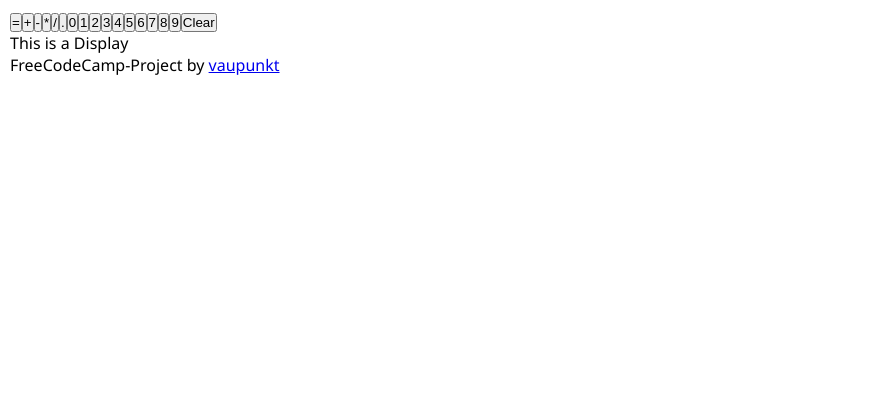
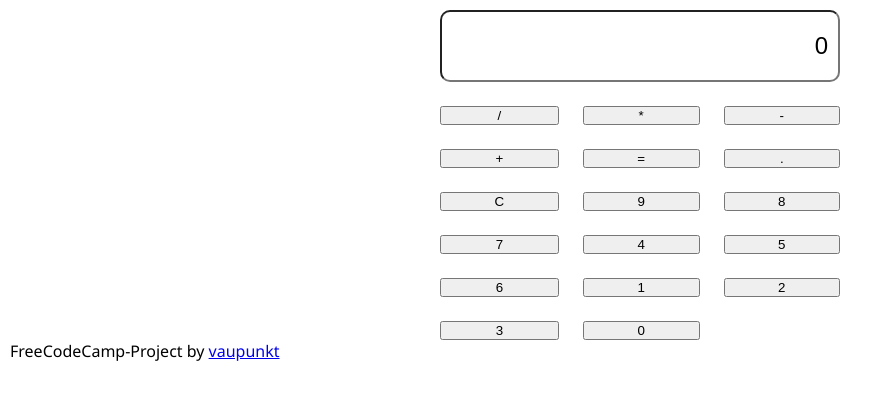
Before and after one commit to vaupunkt/freeCodeCamp-Calculator, a Next.js app: page / in a window 1280 px wide. Shown: the top 400 px of the page, without its empty margins (0-893 px from the left). Built offline with nearby package versions, Linux system fonts and the light colour scheme.

Commit message:
add functionality handleCalculation

```diff
--- a/components/CalculationButton/index.js
+++ b/components/CalculationButton/index.js
@@ -1,7 +1,11 @@
-export default function CalculationButton({ id, symbol, name }) {
+export default function CalculationButton({ button, handleCalculation }) {
 	return (
-		<button type="button" id={id} name={name}>
-			{symbol}
+		<button
+			type="button"
+			id={button.name}
+			name={button.name}
+			onClick={() => handleCalculation(button)}>
+			{button.symbol}
 		</button>
 	);
 }
--- a/components/Calculator/index.js
+++ b/components/Calculator/index.js
@@ -2,38 +2,135 @@ import NumberButton from "../../components/NumberButton";
 import CalculationButton from "../../components/CalculationButton";
 import Display from "../../components/Display";
 import ClearButton from "../ClearButton";
+import styled from "styled-components";
+import { useState } from "react";
+import buttons from "../../utils/buttons";
+
+const StyledCalculator = styled.section`
+	display: grid;
+	grid-template-rows: auto auto auto auto;
+	grid-template-columns: auto auto auto;
+	grid-gap: 1.5em;
+	margin: auto;
+	width: 400px;
+`;
 
 export default function Calculator() {
-	const buttons = [
-		{ name: "equals", symbol: "=", type: "symbol" },
-		{ name: "add", symbol: "+", type: "symbol" },
-		{ name: "subtract", symbol: "-", type: "symbol" },
-		{ name: "multiply", symbol: "*", type: "symbol" },
-		{ name: "divide", symbol: "/", type: "symbol" },
-		{ name: "decimal", symbol: ".", type: "symbol" },
-		{ name: "zero", symbol: "0", type: "number" },
-		{ name: "one", symbol: "1", type: "number" },
-		{ name: "two", symbol: "2", type: "number" },
-		{ name: "three", symbol: "3", type: "number" },
-		{ name: "four", symbol: "4", type: "number" },
-		{ name: "five", symbol: "5", type: "number" },
-		{ name: "six", symbol: "6", type: "number" },
-		{ name: "seven", symbol: "7", type: "number" },
-		{ name: "eight", symbol: "8", type: "number" },
-		{ name: "nine", symbol: "9", type: "number" },
-	];
+	const [calculation, setCalculation] = useState("0");
+	const [lastButton, setLastButton] = useState({
+		name: "lastButton",
+		type: "lastButton",
+		symbol: "",
+	});
+	const [currentNumber, setCurrentNumber] = useState("");
+
+	function handleCalculation(button) {
+		if (button.name === "clear") {
+			setCalculation("0");
+			setLastButton(""); // Setze lastButton auf null zurück
+			setCurrentNumber(""); // Setze currentNumber auf "" zurück
+			return;
+		}
+		if (
+			(lastButton.name === "equals" && button.type === "number") ||
+			(lastButton.name === undefined && button.type === "number")
+		) {
+			setCalculation(button.symbol);
+			setCurrentNumber(button.symbol);
+			setLastButton(button);
+			return;
+		}
+		if (calculation === "0" && button.name === "zero") {
+			setCalculation("0");
+			setCurrentNumber("");
+			setLastButton(button);
+			return;
+		}
+		if (
+			calculation === "0" &&
+			button.type === "symbol" &&
+			button.name !== "decimal"
+		) {
+			setCalculation(calculation + button.symbol);
+			setCurrentNumber(calculation + button.symbol);
+			setLastButton(button);
+			return;
+		}
+		if (calculation === "0" && button.type === "number") {
+			setCalculation(button.symbol);
+			setCurrentNumber(button.symbol);
+			setLastButton(button);
+			return;
+		}
+		if (button.name === "equals") {
+			const equal = safeEval(calculation);
+			if (equal === Infinity) {
+				setCalculation("ERROR");
+			} else {
+				setCalculation(equal);
+			}
+			setLastButton("");
+			setCurrentNumber("");
+			return;
+		}
+		if (
+			lastButton.name === "subtract" &&
+			button.type === "symbol" &&
+			(calculation[calculation.length - 2] === "*" ||
+				calculation[calculation.length - 2] === "/" ||
+				calculation[calculation.length - 2] === "+" ||
+				calculation[calculation.length - 2] === "-")
+		) {
+			setCalculation(calculation.slice(0, -2) + button.symbol);
+			setLastButton(button);
+			setCurrentNumber("");
+			return;
+		}
+
+		if (calculation === "0" && button.type === "symbol") {
+			setCalculation("0" + button.symbol);
+			setCurrentNumber("");
+			setLastButton(button);
+			return;
+		}
+		if (
+			lastButton.type === "symbol" &&
+			button.type === "symbol" &&
+			button.name !== "subtract"
+		) {
+			setCalculation(calculation.slice(0, -1) + button.symbol);
+			setLastButton(button);
+			setCurrentNumber("");
+			console.log("You cannot enter two operators consecutively");
+			return;
+		}
+		if (button.name === "decimal" && currentNumber.includes(".")) {
+			console.log("You cannot enter two decimals in one number");
+			return;
+		}
+		if (button.type === "number") {
+			setCurrentNumber(currentNumber + button.symbol);
+		} else if (button.name === "decimal" && !currentNumber.includes(".")) {
+			setCurrentNumber(currentNumber + button.symbol);
+		} else if (button.type === "symbol" && button.name !== "decimal") {
+			setCurrentNumber("");
+		}
+		setCalculation(calculation + button.symbol);
+		setLastButton(button);
+	}
 
 	const symbols = buttons.filter((button) => button.type === "symbol");
 	const numbers = buttons.filter((button) => button.type === "number");
 	return (
-		<>
+		// Verwende die Komponente StyledCalculator als Wrapper
+		<StyledCalculator>
+			<Display text={calculation}></Display>
 			{symbols.map((symbol) => {
 				return (
 					<CalculationButton
 						key={symbol.name}
-						id={symbol.name}
-						symbol={symbol.symbol}
-						name={symbol.name}
+						button={symbol}
+						handleCalculation={handleCalculation}
 					/>
 				);
 			})}
@@ -41,14 +138,30 @@ export default function Calculator() {
 				return (
 					<NumberButton
 						key={number.name}
-						id={number.name}
-						symbol={number.symbol}
-						name={number.name}
+						button={number}
+						handleCalculation={handleCalculation}
 					/>
 				);
 			})}
-			<ClearButton></ClearButton>
-			<Display></Display>
-		</>
+		</StyledCalculator>
 	);
 }
+
+// Definiere die Funktion safeEval, die einen Rechenausdruck sicher auswertet
+function safeEval(str) {
+	// Überprüfe, ob der Rechenausdruck gültig ist
+	const valid = /^-?\d+(?:\.\d+)?([+\-*/]-?\d+(?:\.\d+)?)*$/g.test(str);
+	// Wenn ja, werte ihn aus und gib das Ergebnis zurück
+	if (valid) {
+		// Wandle das Ergebnis in eine Zeichenkette mit vier Dezimalstellen um
+		let result = String(Function(`return (${str})`)().toFixed(4));
+		// Wandle die Zeichenkette in eine Zahl um und entferne alle unnötigen Nachkommastellen
+		result = parseFloat(result);
+		// Wandle die Zahl wieder in eine Zeichenkette um und gib sie zurück
+		return String(result);
+	}
+	// Wenn nein, gib einen Fehler zurück
+	else {
+		return "ERROR";
+	}
+}
--- a/components/ClearButton/index.js
+++ b/components/ClearButton/index.js
@@ -1,6 +1,10 @@
-export default function ClearButton() {
+export default function ClearButton({ handleCalculation }) {
 	return (
-		<button type="button" name="clear" id="clear">
+		<button
+			type="button"
+			name="clear"
+			id="clear"
+			onClick={() => handleCalculation({ name: "clear" })}>
 			Clear
 		</button>
 	);
--- a/components/Display/index.js
+++ b/components/Display/index.js
@@ -1,3 +1,14 @@
-export default function Display() {
-	return <div id="display">This is a Display</div>;
+import { styled } from "styled-components";
+
+const StyledInput = styled.input`
+	grid-column: 1/4;
+	border-radius: 10px;
+	height: 3em;
+	font-size: 1.5em;
+	padding: 10px;
+	text-align: right;
+`;
+
+export default function Display({ text }) {
+	return <StyledInput id="display" value={text} readOnly></StyledInput>;
 }
--- a/components/NumberButton/index.js
+++ b/components/NumberButton/index.js
@@ -1,7 +1,13 @@
-export default function NumberButton({ id, symbol, name }) {
+import styled from "styled-components";
+
+export default function NumberButton({ button, handleCalculation }) {
 	return (
-		<button type="button" id={id} name={name}>
-			{symbol}
+		<button
+			type="button"
+			id={button.name}
+			name={button.name}
+			onClick={() => handleCalculation(button)}>
+			{button.symbol}
 		</button>
 	);
 }
--- /dev/null
+++ b/utils/buttons.js
@@ -0,0 +1,21 @@
+const buttons = [
+	{ name: "divide", symbol: "/", type: "symbol" },
+	{ name: "multiply", symbol: "*", type: "symbol" },
+	{ name: "subtract", symbol: "-", type: "symbol" },
+	{ name: "nine", symbol: "9", type: "number" },
+	{ name: "eight", symbol: "8", type: "number" },
+	{ name: "seven", symbol: "7", type: "number" },
+	{ name: "add", symbol: "+", type: "symbol" },
+	{ name: "four", symbol: "4", type: "number" },
+	{ name: "five", symbol: "5", type: "number" },
+	{ name: "six", symbol: "6", type: "number" },
+	{ name: "equals", symbol: "=", type: "symbol" },
+	{ name: "one", symbol: "1", type: "number" },
+	{ name: "two", symbol: "2", type: "number" },
+	{ name: "three", symbol: "3", type: "number" },
+	{ name: "decimal", symbol: ".", type: "symbol" },
+	{ name: "zero", symbol: "0", type: "number" },
+	{ name: "clear", symbol: "C", type: "symbol" },
+];
+
+export default buttons;
```
Also changed, not shown: package.json (+8 -1 lines), .babelrc (added), components/NumberButton/NumberButton.style.js (added), 1 other file (tests, documents, lock files or other folders).
